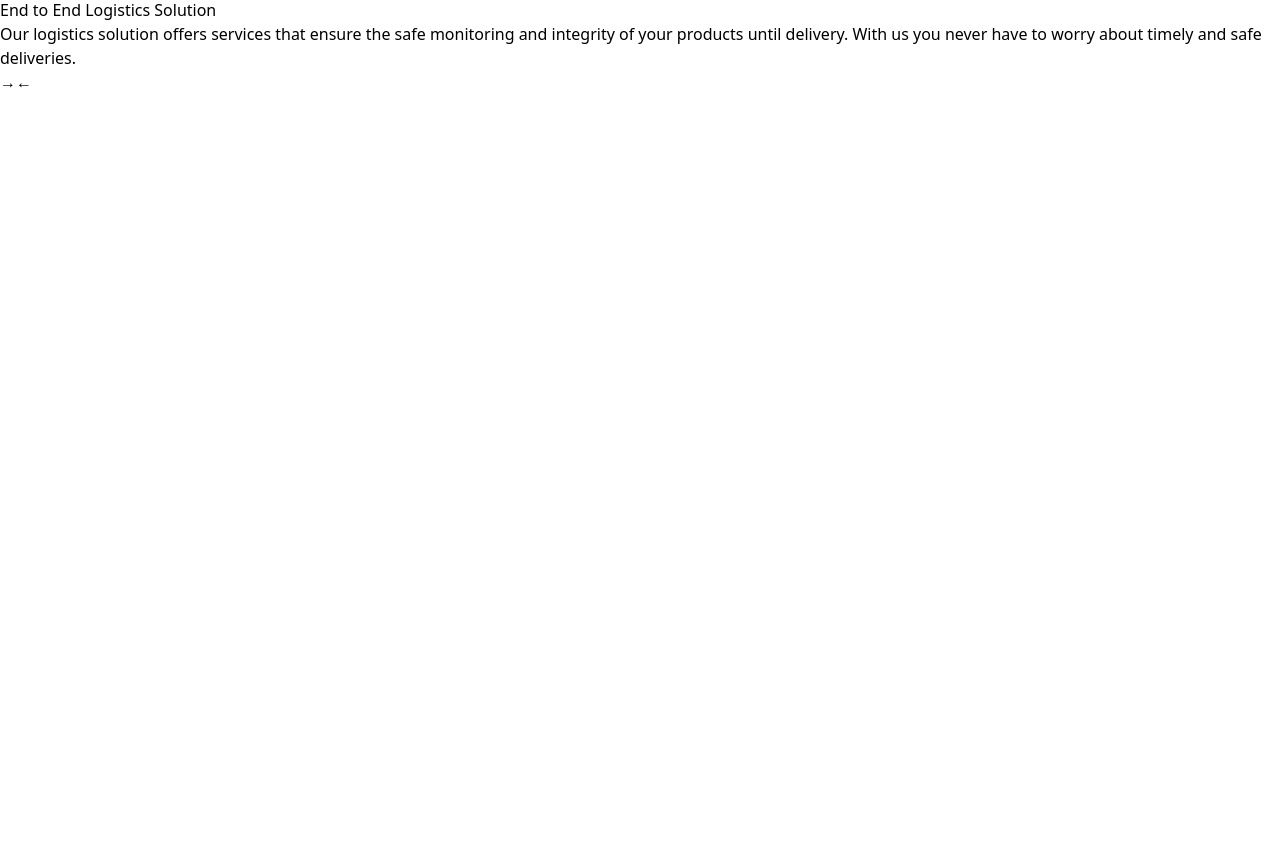
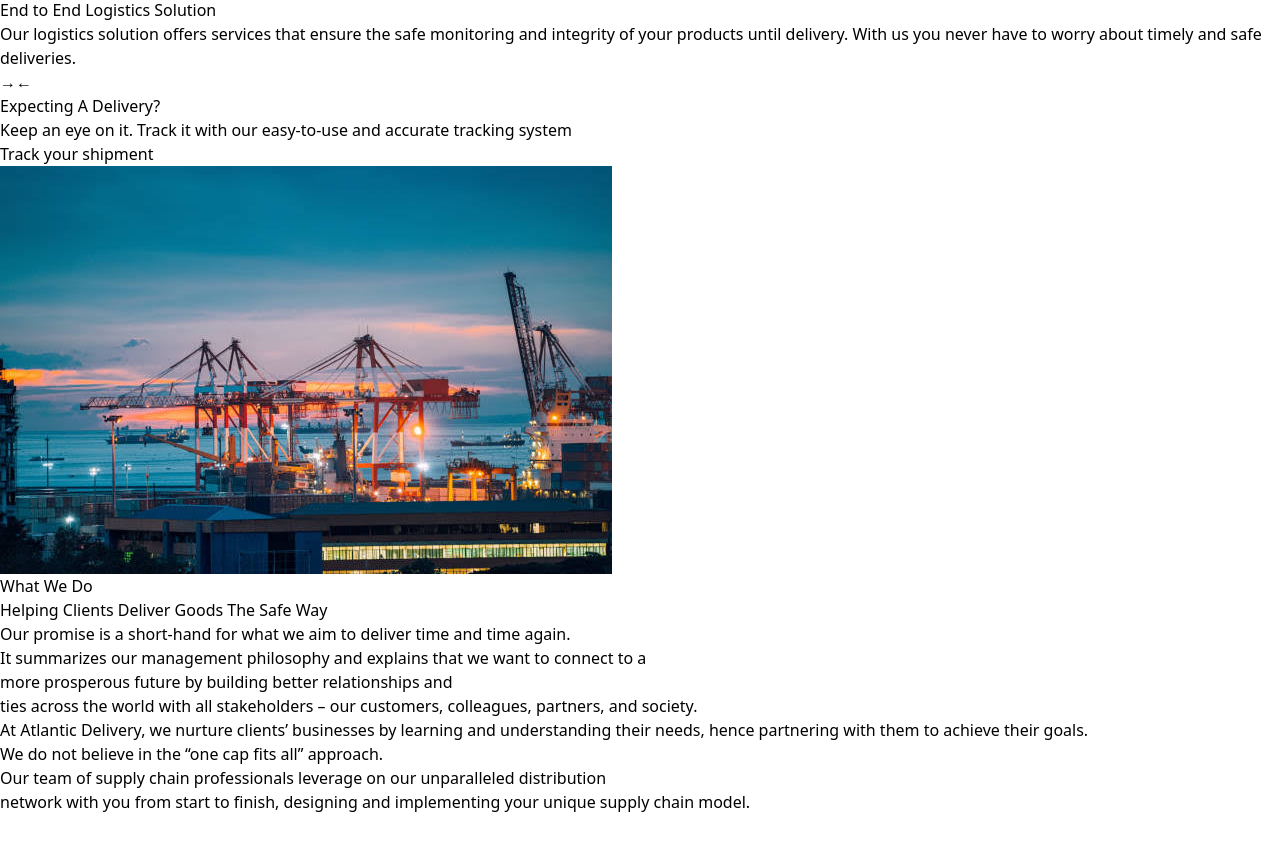
Before and after one commit to Nemesis7865/shipping-website-app, a React (Vite) app in the folder my-shipping/: page / in a window 1280 px wide. Shown: the part 1379-2229 px from the top of the page. Built offline with nearby package versions, Linux system fonts and the light colour scheme.

Commit message:
Shipping-site

```diff
--- a/my-shipping/src/assets/images.js
+++ b/my-shipping/src/assets/images.js
@@ -2,3 +2,4 @@ export {default as logo} from "./logo.png";
 export {default as img1} from "./image.jpg";
 export {default as img2} from "./ima.jpg";
 export {default as img3} from "./img.jpg";
+export {default as hero} from "./hero.jpg"
--- a/my-shipping/src/components/Navbar.jsx
+++ b/my-shipping/src/components/Navbar.jsx
@@ -1,6 +1,8 @@
 import React from 'react';
 import { logo } from '../assets/images';
-import Pages from '../layout/Pages'
+import Pages from '../layout/Pages';
+import Herosection from '../layout/Herosection';
+
 
 
 
@@ -49,6 +51,7 @@ const Navbar = () => {
         </div>
       </div>
       <Pages />
+      <Herosection/>
     </nav>
   );
 }
--- /dev/null
+++ b/my-shipping/src/layout/Herosection.jsx
@@ -0,0 +1,68 @@
+import React from 'react';
+import { hero } from '../assets/images';
+
+const Herosection = () => {
+  return (
+    <>
+      {/* Hero Section Container */}
+      <div className="bg-gray-100 relative w-full mt-4 h-auto  flex flex-col items-center md:items-start md:flex-row md:justify-between  ">
+
+        {/* Text Section */}
+        <div className="text-center md:text-left md:ml-12 lg:ml-48 space-y-4 md:space-y-6 mt-12 md:mt-0">
+          <h1 className="text sm:text-3xl md:text-4xl lg:text-3xl font-bold">Expecting A Delivery?</h1>
+          <p className="text-sm sm:text-base lg:text-lg">Keep an eye on it. Track it with our easy-to-use and accurate tracking system</p>
+        </div>
+
+        {/* Track Button */}
+        <button
+          className="mt-6  md:mt-0 w-56 md:w-48 lg:w-52 lg:my-12 lg:mx-24  h-16 md:h-14 bg-orange-400 hover:bg-orange-300 text-black font-bold rounded transition-all duration-300 ease-in-out px-4 py-2"
+          onClick={() => alert('Track your shipment')}
+        >
+          Track your shipment
+        </button>
+      </div>
+
+      {/* Optional Second Div */}
+      <div className="flex flex-col md:flex-row items-center md:items-start w-full h-auto md:pl-16 lg:pl-48 sm:pl-8 p-4">
+
+  {/* Image Container */}
+  <div className="w-full md:w-auto pr-0 md:pr-10 sm:px-4 mb-4 md:mb-0 flex justify-center md:justify-start mt-14">
+    <img
+      src={hero}
+      alt="hero"
+      className="h-40 sm:h-60 md:h-80 lg:h-96 object-cover sm:pt-11"
+    />
+  </div>
+
+  {/* Text Container */}
+  <div className="text-center md:text-left sm:w-28 lg:w-auto lg:h-auto ">
+    <h4 className="text-lg sm:text-xl md:text-2xl  lg:text-lg font-semibold  text-orange-400 lg:mt-24">What We Do</h4>
+    <h1 className="mt-2  w-auto sm:text-base text-3xl  md:text-3xl lg:text-5xl font-bold text-neutral-500 max-w-lg">
+    Helping Clients Deliver Goods The Safe Way
+    </h1>
+    <p className='pt-9 text-neutral-500'>
+    Our promise is a short-hand for what we aim to deliver time and time again.<br />
+    It summarizes our management philosophy and explains that we want to connect to a
+    </p>
+    <p className='text-neutral-500'>
+    more prosperous future by building better relationships and <br /> ties across the world with all stakeholders – our customers, colleagues, partners, and society.
+    </p>
+    <p className='pt-8 text-neutral-500'>
+    At Atlantic Delivery, we nurture clients’ businesses by learning and understanding their needs, hence partnering with them to achieve their goals.
+    </p>
+    <p className='pt-8 text-neutral-500'>
+    We do not believe in the “one cap fits all” approach.
+    </p>
+    <p className='pt-8 text-neutral-500'>
+    Our team of supply chain professionals leverage on our unparalleled distribution <br /> network with you from start to finish, designing and implementing your unique supply chain model.
+    </p>
+  </div>
+</div>
+
+
+
+    </>
+  );
+};
+
+export default Herosection;
--- a/my-shipping/src/layout/Pages.jsx
+++ b/my-shipping/src/layout/Pages.jsx
@@ -1,4 +1,4 @@
-import React, { useState } from "react";
+import React, { useEffect, useState } from "react";
 import { img1, img2, img3 } from "../assets/images";
 import { useResponsiveness } from "../hooks/useResponsiness";
 
@@ -30,12 +30,13 @@ const ImageSlider = () => {
   let imageHeight = "h-[600px]";
   if (isMobile) imageHeight = "h-[400px]";
   else if (isTablet) imageHeight = "h-[600px]";
-  else if (isDesktop) imageHeight = "h-[800px]";
+  else if (isDesktop) imageHeight = "h-[8000px]";
 
   const prevSlide = () => {
     const isFirstSlide = currentIndex === 0;
     const newIndex = isFirstSlide ? images.length - 1 : currentIndex - 1;
     setCurrentIndex(newIndex);
+
   };
 
   const nextSlide = () => {
@@ -44,13 +45,24 @@ const ImageSlider = () => {
     setCurrentIndex(newIndex);
   };
 
+  // SLide show image
+  useEffect(() => {
+    const interval = setInterval(() => {
+      setCurrentIndex((prevIndex) => (prevIndex + 1) % images.length);
+    }, 7000); // Change slide every 3 seconds
+
+    return () => clearInterval(interval); // Cleanup on unmount
+  }, []);
+
+
+
   return (
     <div className="relative w-full max-w-8xl">
-      <div className={`relative ${imageHeight} w-full h-[860px] rounded-lg overflow-hidden`}>
+      <div className={`relative ${imageHeight} w-full  rounded-lg overflow-hidden  h-[400px] sm:h-[500px] md:h-[600px] lg:h-[700px] xl:h-[800px]`}>
         <img
           src={images[currentIndex].src}
           alt="Slide"
-          className="w-full h-full object-cover"
+          className="w-full h-full object-cover transition-all duration-500 ease-in-out"
         />
 
         {/* Single Text Overlay */}
@@ -88,6 +100,7 @@ const ImageSlider = () => {
             &#8592;
           </button>
         </div>
+
       </div>
     </div>
   );
```
Also changed, not shown: my-shipping/src/assets/hero.jpg (added).
